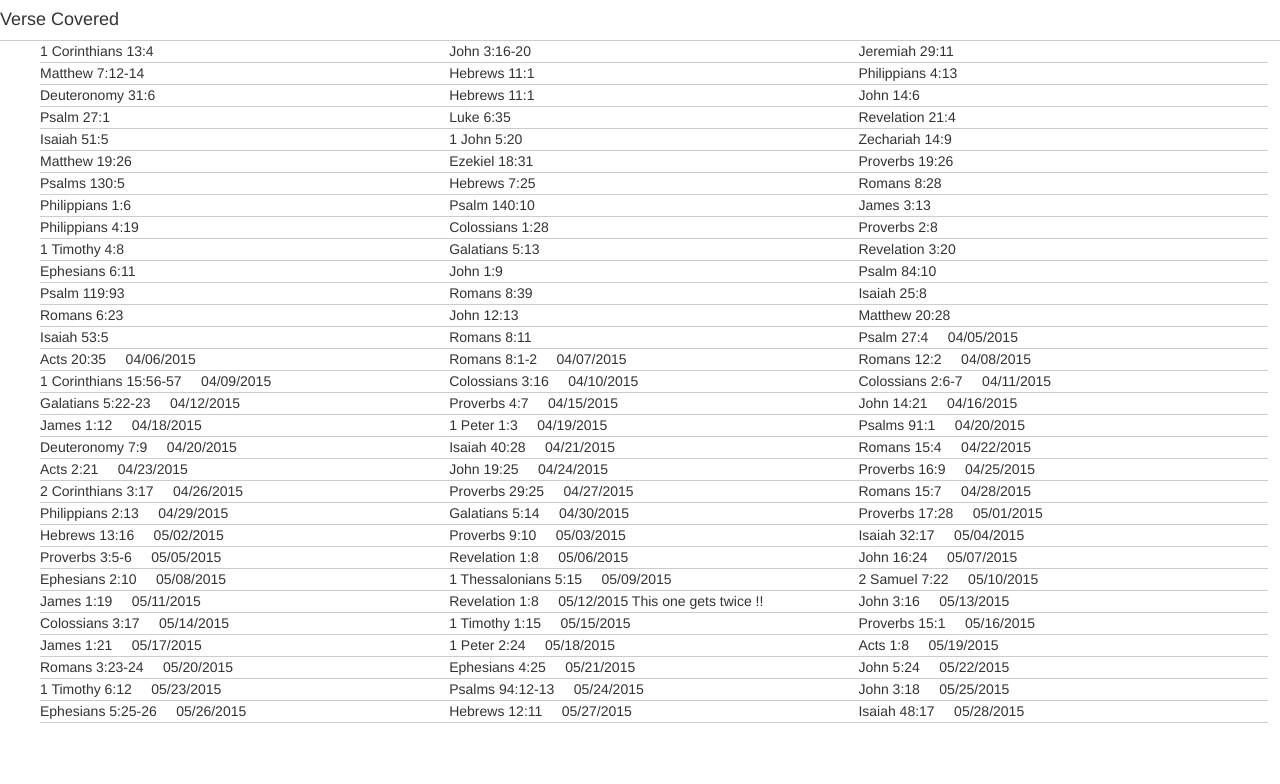
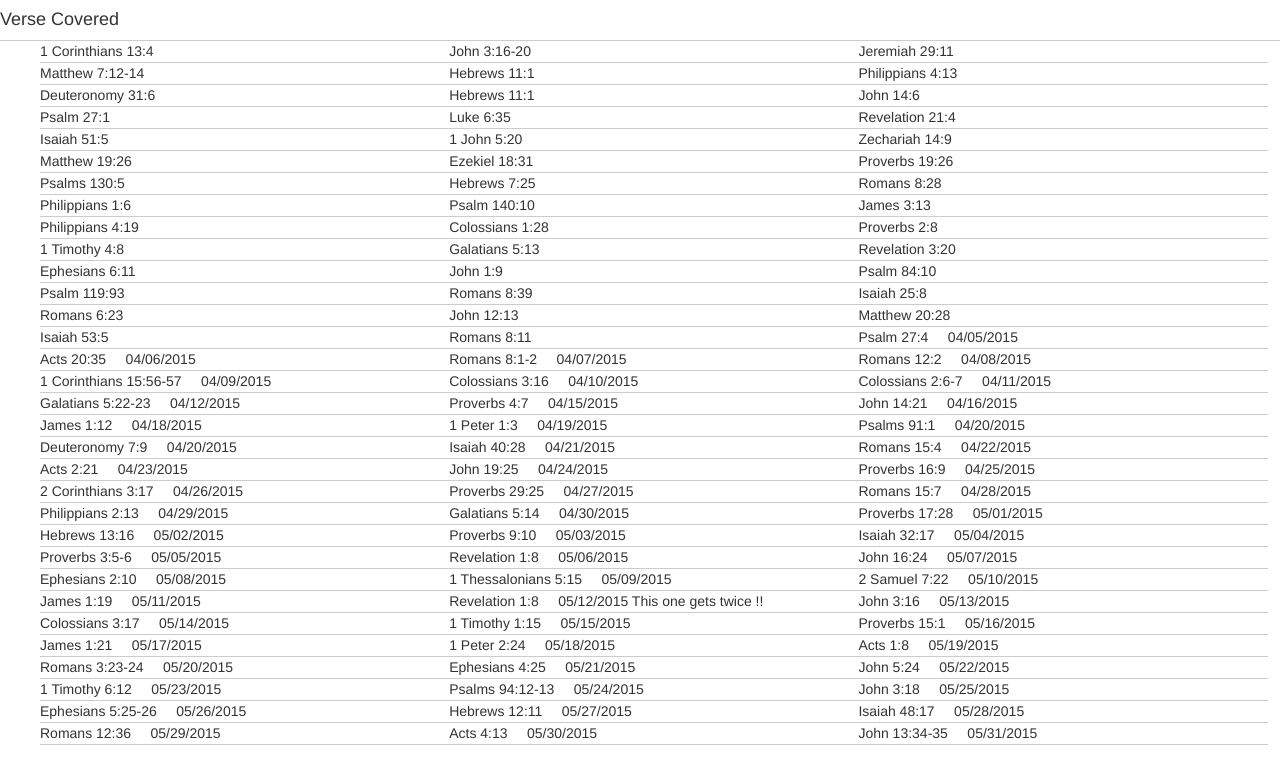
Before and after one commit to tonytan4ever/My-online-bible-notes, a plain HTML site: page index.html in a window 1280 px wide. Drawn offline with nearby package versions, Linux system fonts and the light colour scheme.

Commit message:
06/03/2015 Update

```diff
--- a/index.html
+++ b/index.html
@@ -133,6 +133,9 @@
   		<li>Ephesians 5:25-26&nbsp&nbsp&nbsp&nbsp 05/26/2015</li>
   		<li>Hebrews 12:11&nbsp&nbsp&nbsp&nbsp 05/27/2015</li>
   		<li>Isaiah 48:17&nbsp&nbsp&nbsp&nbsp 05/28/2015</li>
+  		<li>Romans 12:36&nbsp&nbsp&nbsp&nbsp 05/29/2015</li>
+  		<li>Acts 4:13&nbsp&nbsp&nbsp&nbsp 05/30/2015</li>
+  		<li>John 13:34-35&nbsp&nbsp&nbsp&nbsp 05/31/2015</li>
 	</ul>
 
     <!-- jQuery (necessary for Bootstrap's JavaScript plugins) -->
```
